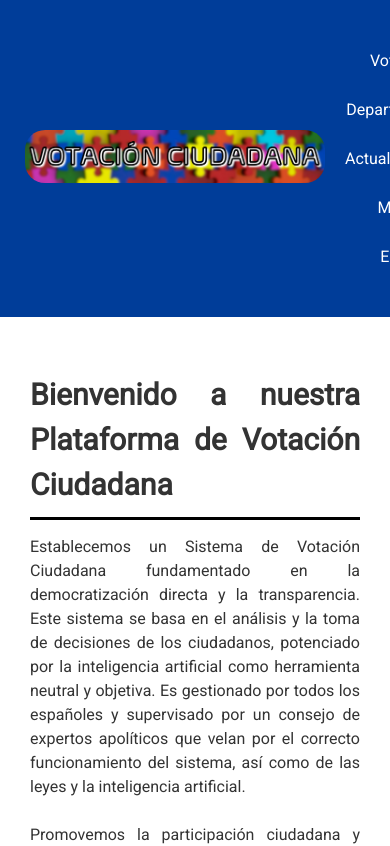
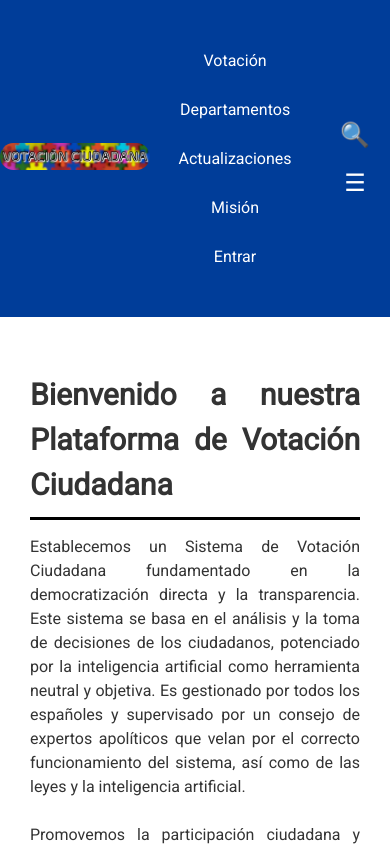
Before and after one commit to votacionciudadana/VotacionCiudadana, a plain HTML site: page index.html in a window 390 px wide. Shown: the top 846 px of the page. Drawn offline with Linux system fonts and the light colour scheme.

Commit message:
Update SistemaDeVotacionCiudadana.css

```diff
--- a/SistemaDeVotacionCiudadana.css
+++ b/SistemaDeVotacionCiudadana.css
@@ -185,13 +185,18 @@ footer {
 
 @media (max-width: 768px) {
 
+    .Logo {
+        max-width: 150px; /* Ajusta el tamaño del logo para móviles */
+        margin-left: 0; /* Centrar el logo en móviles si es necesario */
+    }
+
     .description {
         margin: 5px;
     }
     .icons {
-        flex-direction: row;
         flex-wrap: wrap;
         justify-content: center;
+        gap: 10px; /* Reduce el espacio entre los iconos */
     }
 
     .menu-icon, .search-icon {
```
